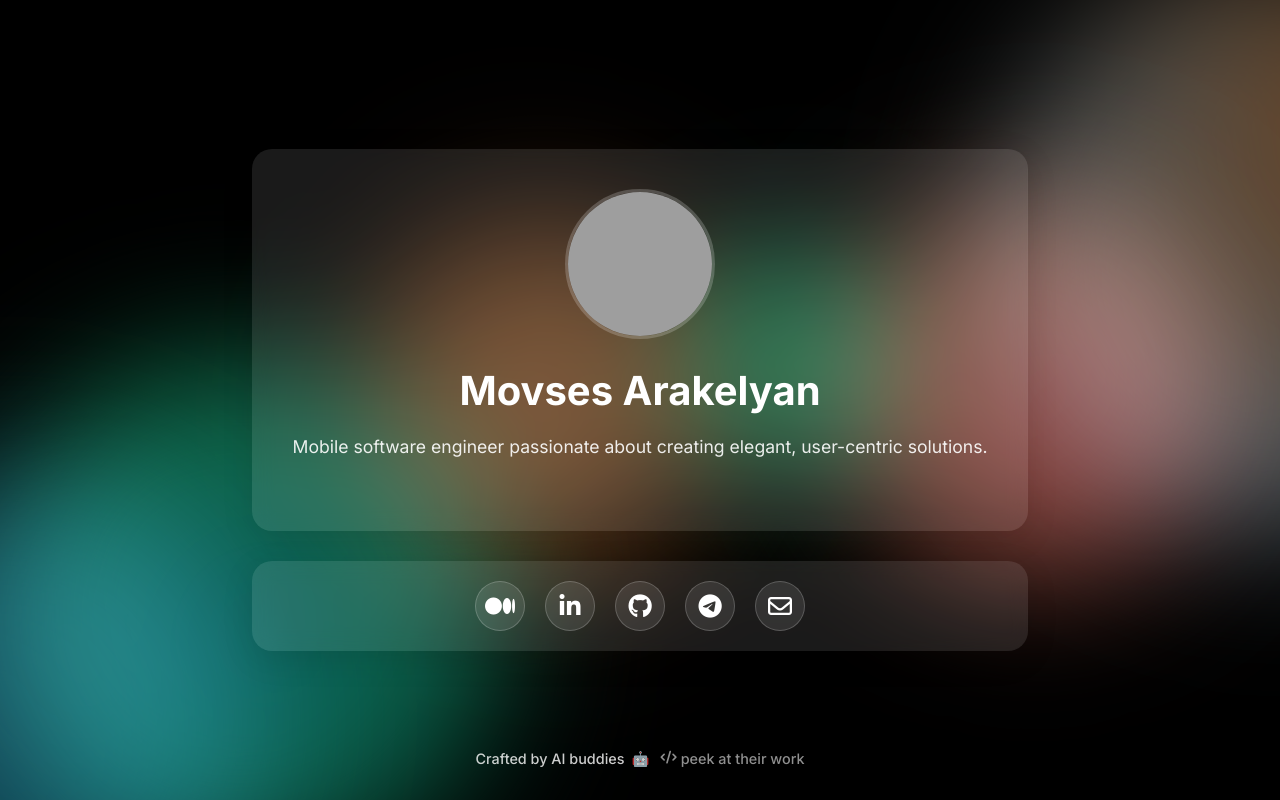
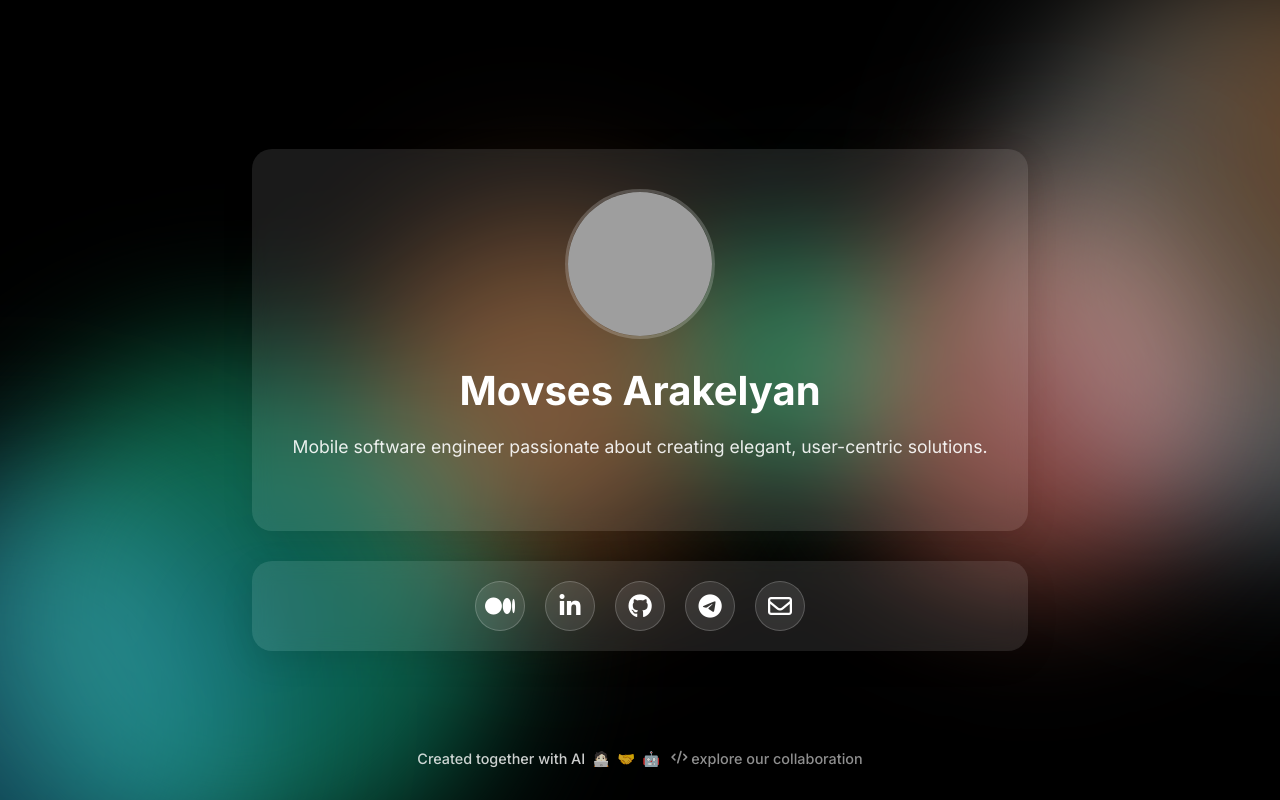
Before and after one commit to 108hertz/profile-card-web, a plain HTML site: page index.html in a window 1280 px wide. Drawn offline with Linux system fonts and the light colour scheme; grey boxes are pictures that could not be loaded.

Commit message:
ui adjust

```diff
--- a/index.html
+++ b/index.html
@@ -122,8 +122,8 @@
         </div>
         <div class="project-link">
             <a href="https://github.com/108hertz/profile-card-web" target="_blank" rel="noopener noreferrer">
-                Crafted by AI buddies <span class="heart">🤖</span>
-                <span class="source-text"><i class="fas fa-code"></i>peek at their work</span>
+                Created together with AI <span class="person">🧑🏻‍💻</span><span class="handshake">🤝</span><span class="person">🤖</span>
+                <span class="source-text"><i class="fas fa-code"></i>explore our collaboration</span>
             </a>
         </div>
     </div>
--- a/style.css
+++ b/style.css
@@ -337,14 +337,14 @@ h1 {
     position: relative;
 }
 
-.project-link .heart {
+.project-link .person {
     display: inline-block;
     margin: 0 1px;
     transition: transform 0.3s ease;
     filter: brightness(1.2);
 }
 
-.project-link:hover .heart {
+.project-link:hover .handshake {
     transform: scale(1.2);
     animation: wave 1.2s infinite;
 }
```
